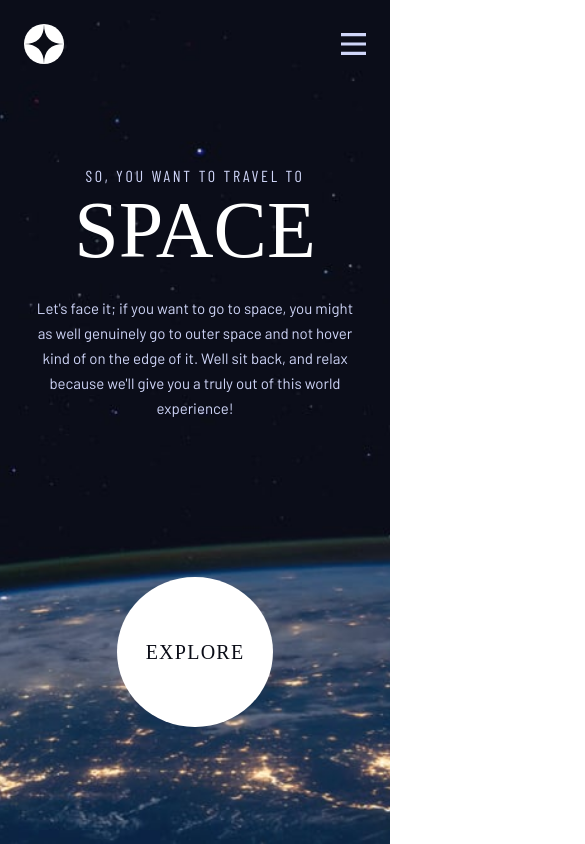
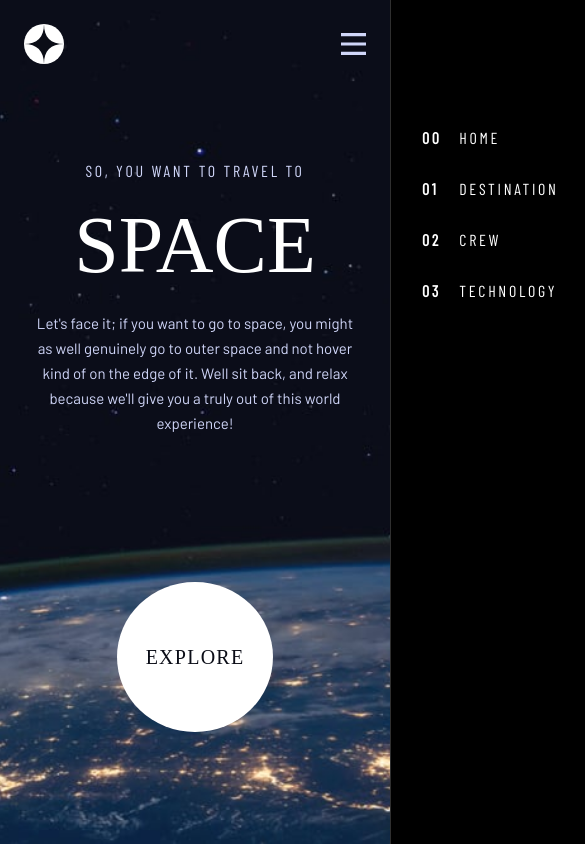
Before and after one commit to kasra-pak/space-tourism-website, a React app: page /#/ in a window 390 px wide. Shown: the top 844 px of the page, 585 px wide, since content can reach past the window. Built offline with nearby package versions, Linux system fonts and the light colour scheme; a web font is replaced by a local one.

Commit message:
added mobile menu (black bg)

```diff
--- /dev/null
+++ b/src/components/MobileMenu/MobileMenu.styled.js
@@ -0,0 +1,55 @@
+import styled from "styled-components";
+
+import mobileBG from '../../images/home/background-home-mobile.jpg'
+import tabletBG from '../../images/home/background-home-tablet.jpg'
+import desktopBG from '../../images/home/background-home-desktop.jpg'
+
+const Container = styled.div`
+  background: rgba(0, 0, 0, 1);
+  position: absolute;
+  width: 68%;
+  top: 0;
+  bottom: 0;
+  right: 0;
+  overflow: hidden;
+  transform: translateX(${props => props.show ? '0' : '100%'});
+  transition: transform .3s ease;
+`
+
+const NavList = styled.ul`
+  list-style: none;
+  margin-top: 7.5em;
+
+  li {
+    margin-left: 2em;
+    transition: border .15s ease;
+
+    + li {
+      margin-top: 1em;
+    }
+
+    &:hover {
+      border-right: 4px solid rgba(255, 255, 255, .5);
+    }
+  }
+
+  a {
+    font-family: var(--font-secondary);
+    color: var(--secondary-text-color);
+    text-decoration: none;
+    text-transform: uppercase;
+    letter-spacing: 2.7px;
+    display: block;
+    width: 100%;
+    padding: .5em 0;
+  }
+
+  span {
+    display: inline-block;
+    width: 3ch;
+    font-weight: bold;
+    margin-right: 1em;
+  }
+`
+
+export { Container, NavList }
--- /dev/null
+++ b/src/components/MobileMenu/index.js
@@ -0,0 +1,21 @@
+import React from "react";
+import { Link } from 'react-router-dom'
+import { useSiteContext } from "../../contexts/websiteContext";
+import { Container, NavList } from './MobileMenu.styled'
+
+
+function MobileMenu() {
+  const { isMobileMenuOpen } = useSiteContext()
+  return (
+    <Container show={isMobileMenuOpen}>
+      <NavList>
+        <li><Link to='/'><span>00</span>home</Link></li>
+        <li><Link to='/'><span>01</span>destination</Link></li>
+        <li><Link to='/'><span>02</span>crew</Link></li>
+        <li><Link to='/'><span>03</span>technology</Link></li>
+      </NavList>
+    </Container>
+  )
+}
+
+export default MobileMenu
--- a/src/components/Navbar/Navbar.styled.js
+++ b/src/components/Navbar/Navbar.styled.js
@@ -20,10 +20,11 @@ const Hamburger = styled.button`
   height: 22px;
   padding: .25em;
   cursor: pointer;
-  background: url(${hamburgerImg});
+  background: url(${props => props.open ? closeImg : hamburgerImg});
   background-repeat: no-repeat;
   background-size: cover;
   background-position: center;
+  z-index: 2;
 `
 
 export { Container, Content, Logo, Hamburger }
--- a/src/components/Navbar/index.js
+++ b/src/components/Navbar/index.js
@@ -1,19 +1,26 @@
 import React, { useState } from "react";
 import { Link } from 'react-router-dom'
 
+import { useSiteContext } from '../../contexts/websiteContext'
 import { Container, Content, Logo, Hamburger } from "./Navbar.styled";
 import logoImg from '../../images/shared/logo.svg'
 
 
-export default function Navbar() {
+function Navbar() {
+  const { isMobileMenuOpen, toggleMobileMenu } = useSiteContext()
   return (
     <Container>
       <Content>
         <Link to='/'>
           <Logo src={logoImg} alt='Space Tourism Logo'></Logo>
         </Link>
-        <Hamburger />
+        <Hamburger
+          onClick={toggleMobileMenu}
+          open={isMobileMenuOpen}
+        />
       </Content>
     </Container>
   )
 }
+
+export default Navbar
--- a/src/containers/Home/Home.styled.js
+++ b/src/containers/Home/Home.styled.js
@@ -51,6 +51,7 @@ const Title = styled.h1`
     color: var(--primary-text-color);
     letter-spacing: 2.7px;
     display: block;
+    margin-bottom: 1.25em;
   }
 `
 
--- a/src/containers/Home/index.js
+++ b/src/containers/Home/index.js
@@ -2,10 +2,12 @@ import React from "react";
 
 import { Hero, Container, Title, Text, Button } from "./Home.styled";
 import Navbar from '../../components/Navbar'
+import MobileMenu from "../../components/MobileMenu";
 
-export default function Home() {
+function Home() {
   return (
     <Hero>
+      <MobileMenu />
       <Navbar />
       <Container>
         <section>
@@ -19,3 +21,5 @@ export default function Home() {
     </Hero>
   )
 }
+
+export default Home
--- /dev/null
+++ b/src/contexts/websiteContext.js
@@ -0,0 +1,39 @@
+import React, { useContext, useEffect, useState } from "react";
+import data from '../data.json'
+
+const SiteContext = React.createContext()
+
+function SiteContextProvider({ children }) {
+  const [content, setContent] = useState({})
+  const [isMobileMenuOpen, setIsMobileMenuOpen] = useState(false)
+
+  function fetchData() {
+    setContent(data)
+  }
+
+  useEffect(() => {
+    fetchData()
+  }, [])
+
+  function toggleMobileMenu() {
+    setIsMobileMenuOpen(prevState => !prevState)
+  }
+
+  return (
+    <SiteContext.Provider
+      value={{
+        content,
+        isMobileMenuOpen,
+        toggleMobileMenu,
+      }}
+    >
+      { children }
+    </SiteContext.Provider>
+  )
+}
+
+function useSiteContext() {
+  return useContext(SiteContext)
+}
+
+export { useSiteContext, SiteContextProvider}
--- a/src/globalStyles.styled.js
+++ b/src/globalStyles.styled.js
@@ -38,10 +38,12 @@ import { createGlobalStyle } from "styled-components";
 
   body {
     margin: 0;
+    overflow: hidden;
   }
 
-  h1, p {
+  h1, p, ul {
     margin: 0;
+    padding: 0;
   }
 
   img {
--- a/src/index.js
+++ b/src/index.js
@@ -1,7 +1,12 @@
 import React from 'react'
 import ReactDOMClient from 'react-dom/client'
+import { SiteContextProvider } from './contexts/websiteContext'
 import App from './App'
 
 const container = document.getElementById('root')
 const root = ReactDOMClient.createRoot(container)
-root.render(<App />)
+root.render(
+  <SiteContextProvider>
+    <App />
+  </SiteContextProvider>
+)
```
